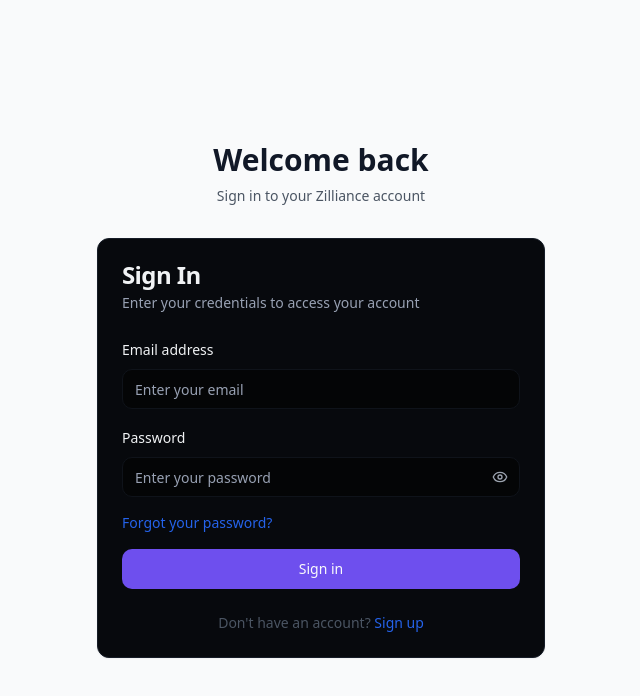
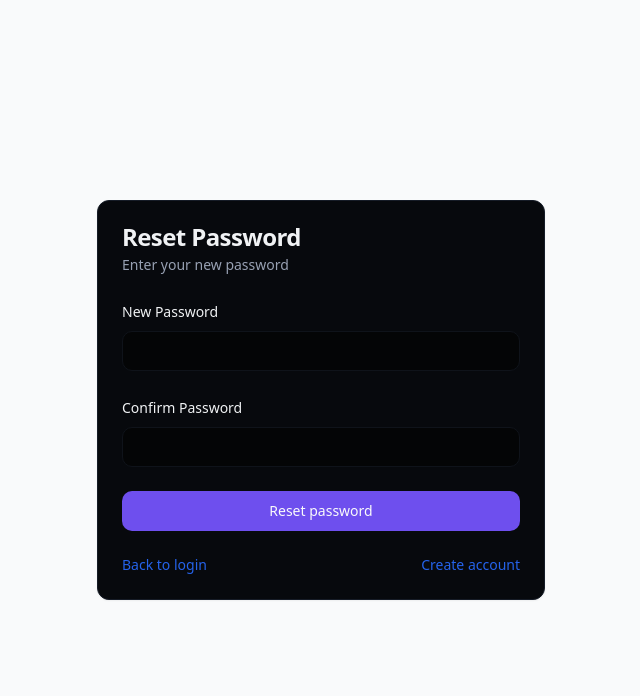
Before and after one commit to gmr9387/zenith-orchestrate-dash, a React (Vite) app: page /reset-password in a window 1280 px wide. Before the commit this address led to /login. Shown: the top 696 px of the page, without its empty margins (319-959 px from the left). Built offline with nearby package versions, Linux system fonts and the light colour scheme.

Commit message:
feat(auth): implement forgot/reset password pages and routes; fix backend morgan import; use env API base; wire login forgot link

```diff
--- a/src/App.tsx
+++ b/src/App.tsx
@@ -6,6 +6,8 @@ import { authManager } from './lib/auth';
 import Index from './pages/Index';
 import Login from './pages/Login';
 import Register from './pages/Register';
+import ForgotPassword from './pages/ForgotPassword';
+import ResetPassword from './pages/ResetPassword';
 import TutorialBuilder from './pages/TutorialBuilder';
 import UserProfile from './pages/UserProfile';
 import DashboardLayout from './components/DashboardLayout';
@@ -166,6 +168,16 @@ function App() {
               <Register />
             </PublicRoute>
           } />
+          <Route path="/forgot-password" element={
+            <PublicRoute>
+              <ForgotPassword />
+            </PublicRoute>
+          } />
+          <Route path="/reset-password" element={
+            <PublicRoute>
+              <ResetPassword />
+            </PublicRoute>
+          } />
 
           {/* Protected Routes */}
           <Route path="/" element={
--- /dev/null
+++ b/src/pages/ForgotPassword.tsx
@@ -0,0 +1,86 @@
+import React, { useState } from 'react';
+import { useNavigate, Link } from 'react-router-dom';
+import { Card, CardHeader, CardTitle, CardDescription, CardContent, CardFooter } from '../components/ui/card';
+import { Input } from '../components/ui/input';
+import { Label } from '../components/ui/label';
+import { Button } from '../components/ui/button';
+
+const ForgotPassword: React.FC = () => {
+  const navigate = useNavigate();
+  const [email, setEmail] = useState('');
+  const [isLoading, setIsLoading] = useState(false);
+  const [success, setSuccess] = useState<string | null>(null);
+  const [error, setError] = useState<string | null>(null);
+
+  const handleSubmit = async (e: React.FormEvent) => {
+    e.preventDefault();
+    setError(null);
+    setSuccess(null);
+    setIsLoading(true);
+
+    try {
+      const apiBase = import.meta.env.VITE_API_BASE_URL || 'http://localhost:3001';
+      const response = await fetch(`${apiBase}/api/v1/auth/forgot-password`, {
+        method: 'POST',
+        headers: { 'Content-Type': 'application/json' },
+        body: JSON.stringify({ email }),
+      });
+
+      const data = await response.json();
+      if (!response.ok) {
+        throw new Error(data.error?.message || data.message || 'Failed to send reset email');
+      }
+
+      setSuccess('If an account with that email exists, a password reset link has been sent.');
+    } catch (err) {
+      setError(err instanceof Error ? err.message : 'Failed to send reset email');
+    } finally {
+      setIsLoading(false);
+    }
+  };
+
+  return (
+    <div className="min-h-screen flex items-center justify-center bg-gray-50 py-12 px-4 sm:px-6 lg:px-8">
+      <div className="w-full max-w-md space-y-8">
+        <Card>
+          <CardHeader>
+            <CardTitle>Forgot Password</CardTitle>
+            <CardDescription>Enter your email to receive a reset link</CardDescription>
+          </CardHeader>
+          <CardContent>
+            <form onSubmit={handleSubmit} className="space-y-6">
+              <div className="space-y-2">
+                <Label htmlFor="email">Email</Label>
+                <Input
+                  id="email"
+                  type="email"
+                  placeholder="you@example.com"
+                  value={email}
+                  onChange={(e) => setEmail(e.target.value)}
+                  required
+                />
+              </div>
+
+              {error && (
+                <div className="text-sm text-red-600">{error}</div>
+              )}
+              {success && (
+                <div className="text-sm text-green-600">{success}</div>
+              )}
+
+              <Button type="submit" className="w-full" disabled={isLoading}>
+                {isLoading ? 'Sending…' : 'Send reset link'}
+              </Button>
+            </form>
+          </CardContent>
+          <CardFooter className="flex justify-between w-full">
+            <Link to="/login" className="text-sm text-blue-600 hover:text-blue-500">Back to login</Link>
+            <Link to="/register" className="text-sm text-blue-600 hover:text-blue-500">Create account</Link>
+          </CardFooter>
+        </Card>
+      </div>
+    </div>
+  );
+};
+
+export default ForgotPassword;
--- a/src/pages/Login.tsx
+++ b/src/pages/Login.tsx
@@ -24,7 +24,8 @@ const Login: React.FC = () => {
     setIsLoading(true);
 
     try {
-      const response = await fetch('http://localhost:3001/api/v1/auth/login', {
+      const apiBase = import.meta.env.VITE_API_BASE_URL || 'http://localhost:3001';
+      const response = await fetch(`${apiBase}/api/v1/auth/login`, {
         method: 'POST',
         headers: {
           'Content-Type': 'application/json',
@@ -68,8 +69,7 @@ const Login: React.FC = () => {
   };
 
   const handleForgotPassword = () => {
-    // TODO: Implement forgot password functionality
-    setError('Forgot password functionality coming soon');
+    navigate('/forgot-password');
   };
 
   return (
--- /dev/null
+++ b/src/pages/ResetPassword.tsx
@@ -0,0 +1,102 @@
+import React, { useMemo, useState } from 'react';
+import { useSearchParams, Link, useNavigate } from 'react-router-dom';
+import { Card, CardHeader, CardTitle, CardDescription, CardContent, CardFooter } from '../components/ui/card';
+import { Input } from '../components/ui/input';
+import { Label } from '../components/ui/label';
+import { Button } from '../components/ui/button';
+
+const ResetPassword: React.FC = () => {
+  const navigate = useNavigate();
+  const [params] = useSearchParams();
+  const token = useMemo(() => params.get('token') || '', [params]);
+  const [password, setPassword] = useState('');
+  const [confirm, setConfirm] = useState('');
+  const [isLoading, setIsLoading] = useState(false);
+  const [success, setSuccess] = useState<string | null>(null);
+  const [error, setError] = useState<string | null>(null);
+
+  const handleSubmit = async (e: React.FormEvent) => {
+    e.preventDefault();
+    setError(null);
+    setSuccess(null);
+
+    if (!token) {
+      setError('Invalid or missing reset token');
+      return;
+    }
+    if (password !== confirm) {
+      setError('Passwords do not match');
+      return;
+    }
+
+    setIsLoading(true);
+    try {
+      const apiBase = import.meta.env.VITE_API_BASE_URL || 'http://localhost:3001';
+      const response = await fetch(`${apiBase}/api/v1/auth/reset-password`, {
+        method: 'POST',
+        headers: { 'Content-Type': 'application/json' },
+        body: JSON.stringify({ token, password }),
+      });
+      const data = await response.json();
+      if (!response.ok) {
+        throw new Error(data.error?.message || data.message || 'Failed to reset password');
+      }
+      setSuccess('Password has been reset successfully. You can now sign in.');
+      setTimeout(() => navigate('/login'), 1500);
+    } catch (err) {
+      setError(err instanceof Error ? err.message : 'Failed to reset password');
+    } finally {
+      setIsLoading(false);
+    }
+  };
+
+  return (
+    <div className="min-h-screen flex items-center justify-center bg-gray-50 py-12 px-4 sm:px-6 lg:px-8">
+      <div className="w-full max-w-md space-y-8">
+        <Card>
+          <CardHeader>
+            <CardTitle>Reset Password</CardTitle>
+            <CardDescription>Enter your new password</CardDescription>
+          </CardHeader>
+          <CardContent>
+            <form onSubmit={handleSubmit} className="space-y-6">
+              <div className="space-y-2">
+                <Label htmlFor="password">New Password</Label>
+                <Input
+                  id="password"
+                  type="password"
+                  value={password}
+                  onChange={(e) => setPassword(e.target.value)}
+                  required
+                />
+              </div>
+              <div className="space-y-2">
+                <Label htmlFor="confirm">Confirm Password</Label>
+                <Input
+                  id="confirm"
+                  type="password"
+                  value={confirm}
+                  onChange={(e) => setConfirm(e.target.value)}
+                  required
+                />
+              </div>
+
+              {error && <div className="text-sm text-red-600">{error}</div>}
+              {success && <div className="text-sm text-green-600">{success}</div>}
+
+              <Button type="submit" className="w-full" disabled={isLoading}>
+                {isLoading ? 'Resetting…' : 'Reset password'}
+              </Button>
+            </form>
+          </CardContent>
+          <CardFooter className="flex justify-between w-full">
+            <Link to="/login" className="text-sm text-blue-600 hover:text-blue-500">Back to login</Link>
+            <Link to="/register" className="text-sm text-blue-600 hover:text-blue-500">Create account</Link>
+          </CardFooter>
+        </Card>
+      </div>
+    </div>
+  );
+};
+
+export default ResetPassword;
```
Also changed, not shown: 1 other file (tests, documents, lock files or other folders).
